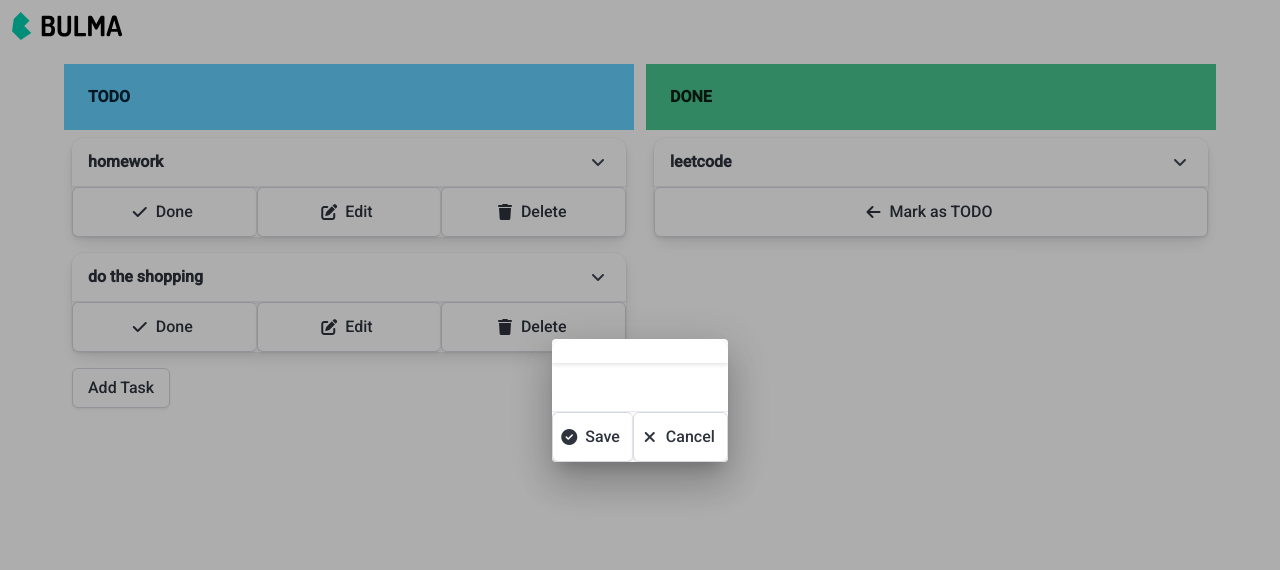
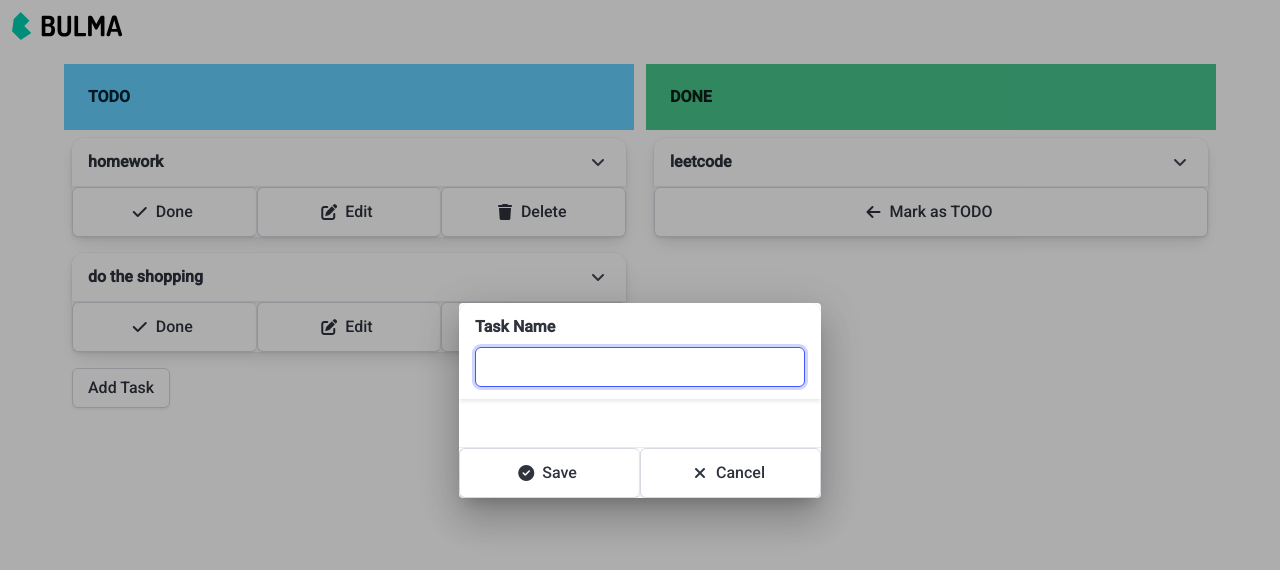
Before and after one commit to goothrough/simple-to-do-list, an Angular app: page / in a window 1280 px wide. Both pictures are taken after a click on the button "Add Task". Shown: the top 570 px of the page. Built offline with nearby package versions, Linux system fonts and the light colour scheme.

Commit message:
assignment

```diff
--- a/src/app/shared/task-card/task-card.component.html
+++ b/src/app/shared/task-card/task-card.component.html
@@ -1,6 +1,18 @@
 <div class="card">
     <header class="card-header">
-        <p class="card-header-title">{{taskCardData.taskName}}</p>
+        <div class="card-header-title">
+            <ng-container *ngIf="mode===TaskCardMode.VIEW_TODO||mode===TaskCardMode.VIEW_DONE">
+                {{taskCardData.taskName}}
+            </ng-container>
+            <ng-container *ngIf="mode===TaskCardMode.EDIT||mode===TaskCardMode.ADD">
+                <div class="field">
+                    <label class="label">Task Name</label>
+                    <div class="control has-icons-left has-icons-right">
+                        <input class="input" type="text" placeholder="" value="{{taskCardData.taskName}}">
+                    </div>
+                </div>
+            </ng-container>
+        </div>
         <!-- Expand button -->
         <ng-container *ngIf="mode===TaskCardMode.VIEW_TODO||mode===TaskCardMode.VIEW_DONE">
             <button class="card-header-icon" aria-label="more options" (click)="toggleContent()">
```
